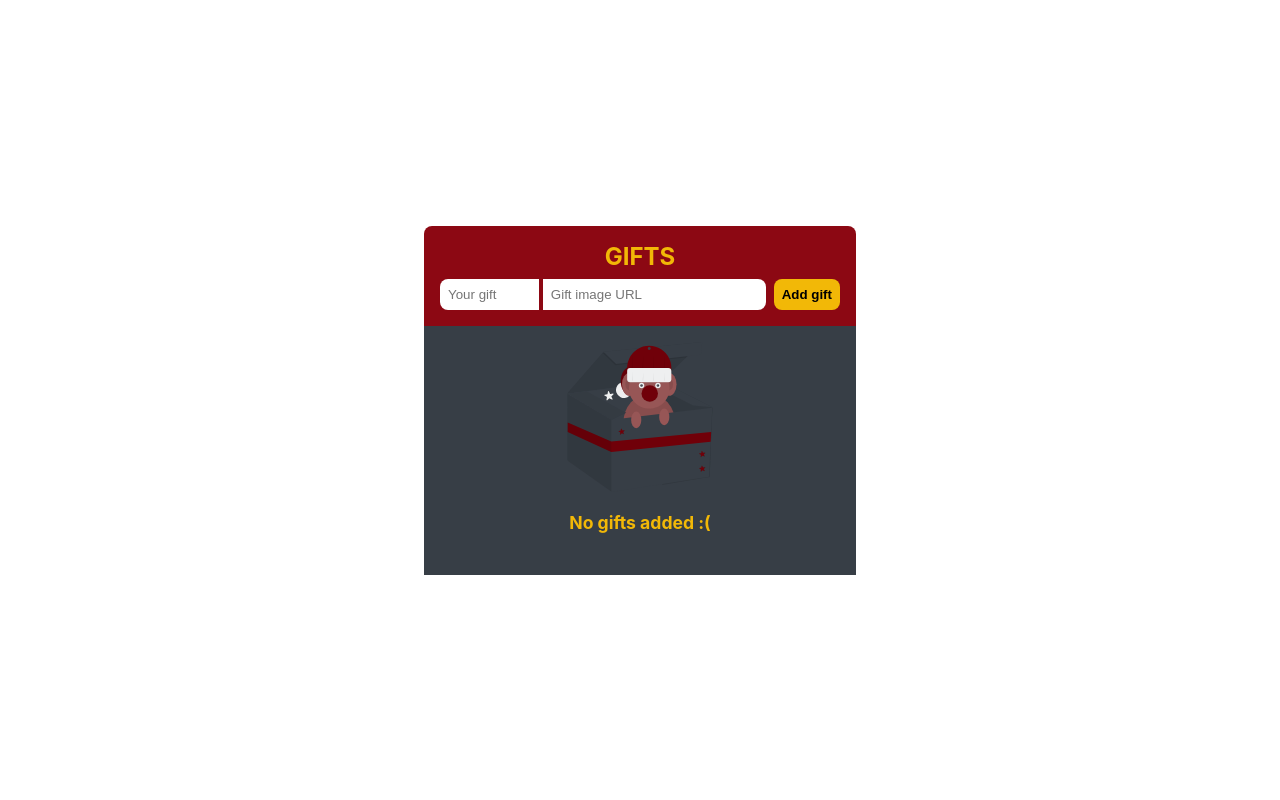
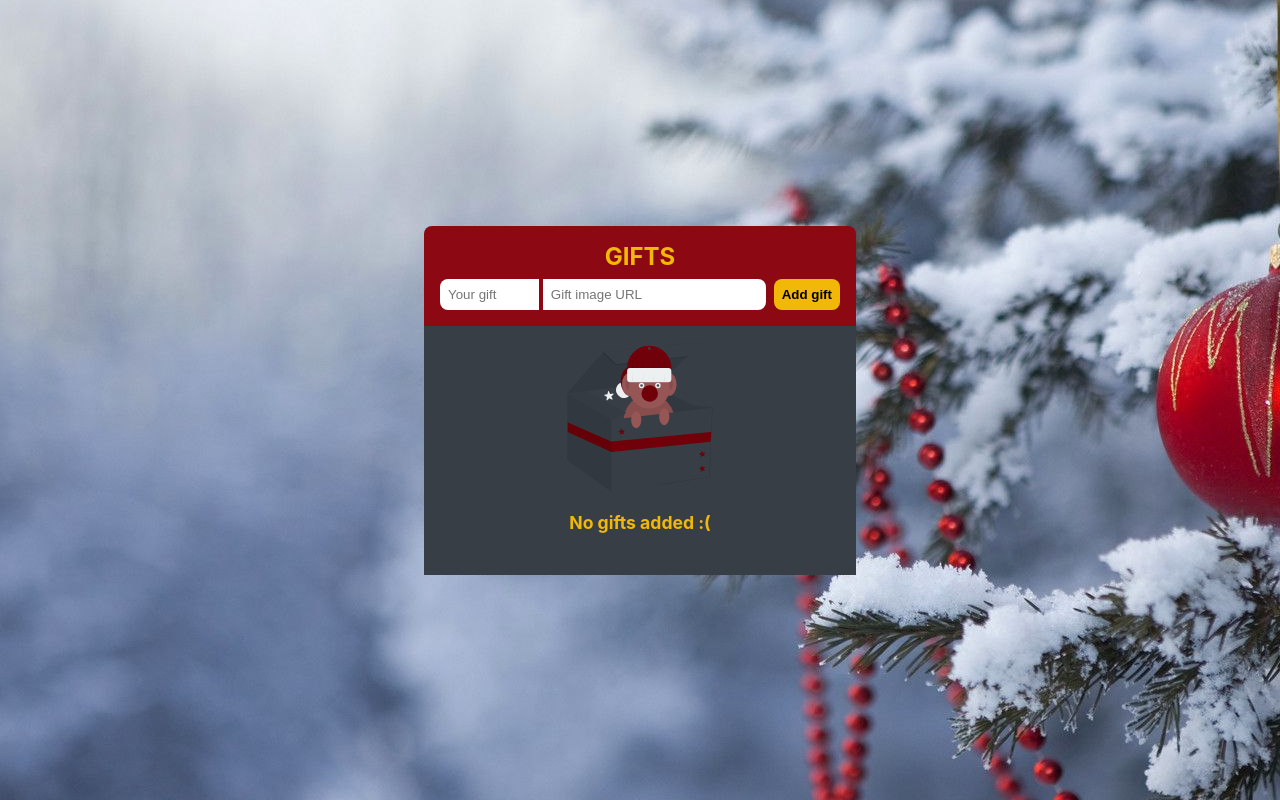
Before and after one commit to lopez-tomas/adviency, a React (Create React App) app: page / in a window 1280 px wide. Built offline with nearby package versions, Linux system fonts and the light colour scheme.

Commit message:
[FEAT/style]: background image added.

```diff
--- a/src/index.css
+++ b/src/index.css
@@ -13,6 +13,7 @@ body {
   justify-content: center;
   align-items: center;
   height: 100%;
+  background: white url('./images/winter-christmas-background.jpg') no-repeat center fixed;
 }
 
 code {
```
